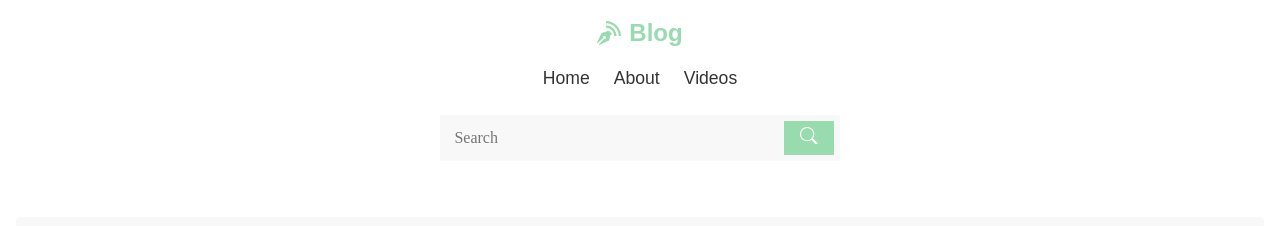
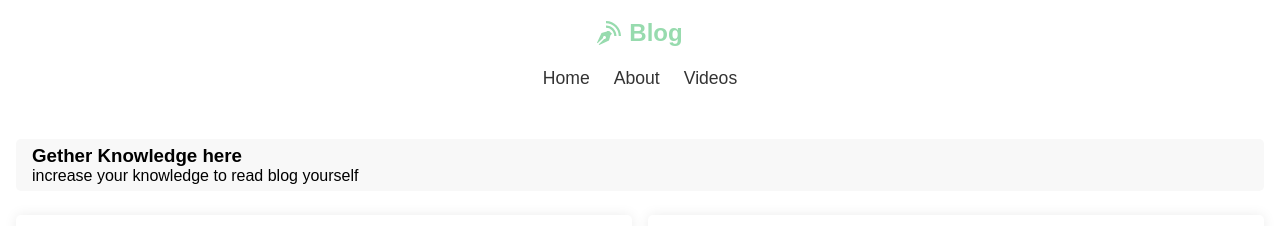
Before and after one commit to Ashik-Mahmud/react-simple-blog-app, a React (Create React App) app: page /home in a window 1280 px wide. Shown: the top 226 px of the page. Built offline with nearby package versions, Linux system fonts and the light colour scheme; grey boxes are pictures that could not be loaded.

Commit message:
done search functionality

```diff
--- a/src/App.js
+++ b/src/App.js
@@ -1,4 +1,4 @@
-import { createContext } from 'react';
+import { createContext, useEffect, useState } from 'react';
 import { Route, Routes, useLocation } from 'react-router-dom';
 import './App.css';
 import About from './components/About/About';
@@ -12,10 +12,16 @@ export const BlogContext = createContext([])
 function App() {
     const [blogs, setBlogs] = useBlogs();
     const pathname = useLocation();
-    console.log();
+    const [search, setSearch] = useState('')
+    const [searchBlogs, setSearchBlogs] = useState([]);
+
+    useEffect(()=>{
+      setSearchBlogs(blogs)
+    }, [blogs]);
+
   return (
     <>
-     <BlogContext.Provider value={{blogs, setBlogs}}>
+     <BlogContext.Provider value={{blogs, setBlogs, search, setSearch, searchBlogs, setSearchBlogs}}>
     {!pathname.pathname.includes('blog') && <Header />}
       <Routes>
           <Route path='/' element={<Home />} />
--- a/src/components/Header/Header.jsx
+++ b/src/components/Header/Header.jsx
@@ -1,10 +1,22 @@
-import React from "react";
+import React, { useContext } from "react";
 import { BsSearch } from "react-icons/bs";
 import { ImBlog } from "react-icons/im";
-import { NavLink } from "react-router-dom";
+import { NavLink, useLocation } from "react-router-dom";
 import styled from "styled-components";
+import { BlogContext } from "../../App";
 import "./Header.css";
 const Header = () => {
+  const { search, setSearch, blogs, setSearchBlogs } = useContext(BlogContext);
+  const location = useLocation();
+
+  const handleSearchTrigger = () => {
+    console.log(blogs);
+    const searchedBlogs = blogs.filter((blog) =>
+      blog.title.toLowerCase().includes(search.toLowerCase())
+    );
+    setSearchBlogs(searchedBlogs);
+  };
+
   return (
     <header id="header">
       <nav>
@@ -40,12 +52,19 @@ const Header = () => {
                 </NavLink>
               </li>
             </ul>
-            <SearchContainer>
-              <input type="search" placeholder="Search" />
-              <button>
-                <BsSearch />
-              </button>
-            </SearchContainer>
+            {location.pathname === "/" && (
+              <SearchContainer>
+                <input
+                  type="search"
+                  value={search}
+                  placeholder="Search"
+                  onChange={(e) => setSearch(e.target.value)}
+                />
+                <button onClick={handleSearchTrigger}>
+                  <BsSearch />
+                </button>
+              </SearchContainer>
+            )}
           </div>
         </div>
       </nav>
--- a/src/components/Home/Home.jsx
+++ b/src/components/Home/Home.jsx
@@ -3,7 +3,8 @@ import { BlogContext } from "../../App";
 import Blog from "../Blog/Blog";
 import "./Home.css";
 const Home = () => {
-  const { blogs } = useContext(BlogContext);
+  const { searchBlogs } = useContext(BlogContext);
+
   return (
     <>
       <section id="home">
@@ -14,7 +15,7 @@ const Home = () => {
             <p>increase your knowledge to read blog yourself</p>
           </div>
           <div className="blog-container">
-            {blogs.map((blog) => (
+            {searchBlogs.map((blog) => (
               <Blog key={blog._id} blogContent={blog} />
             ))}
           </div>
```
